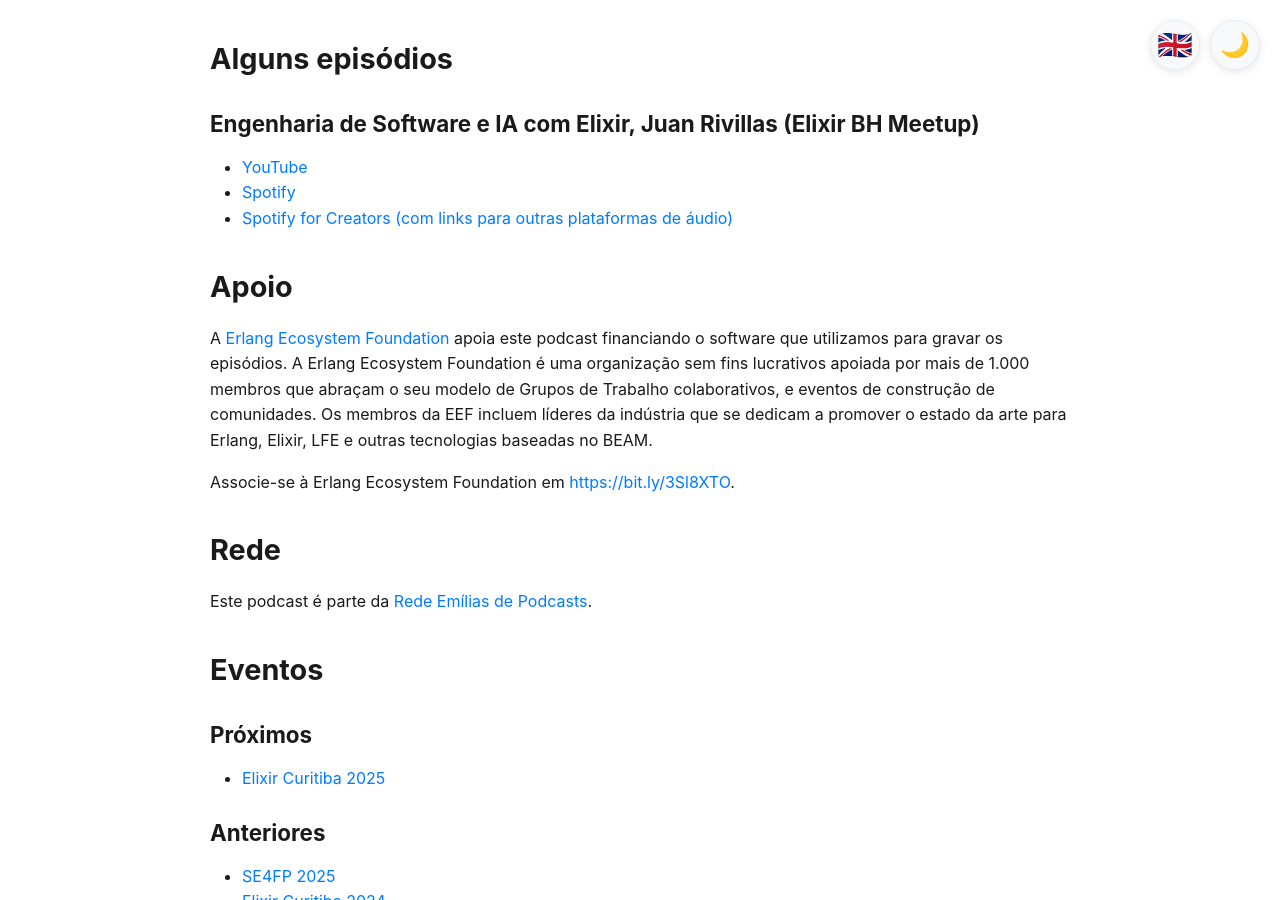
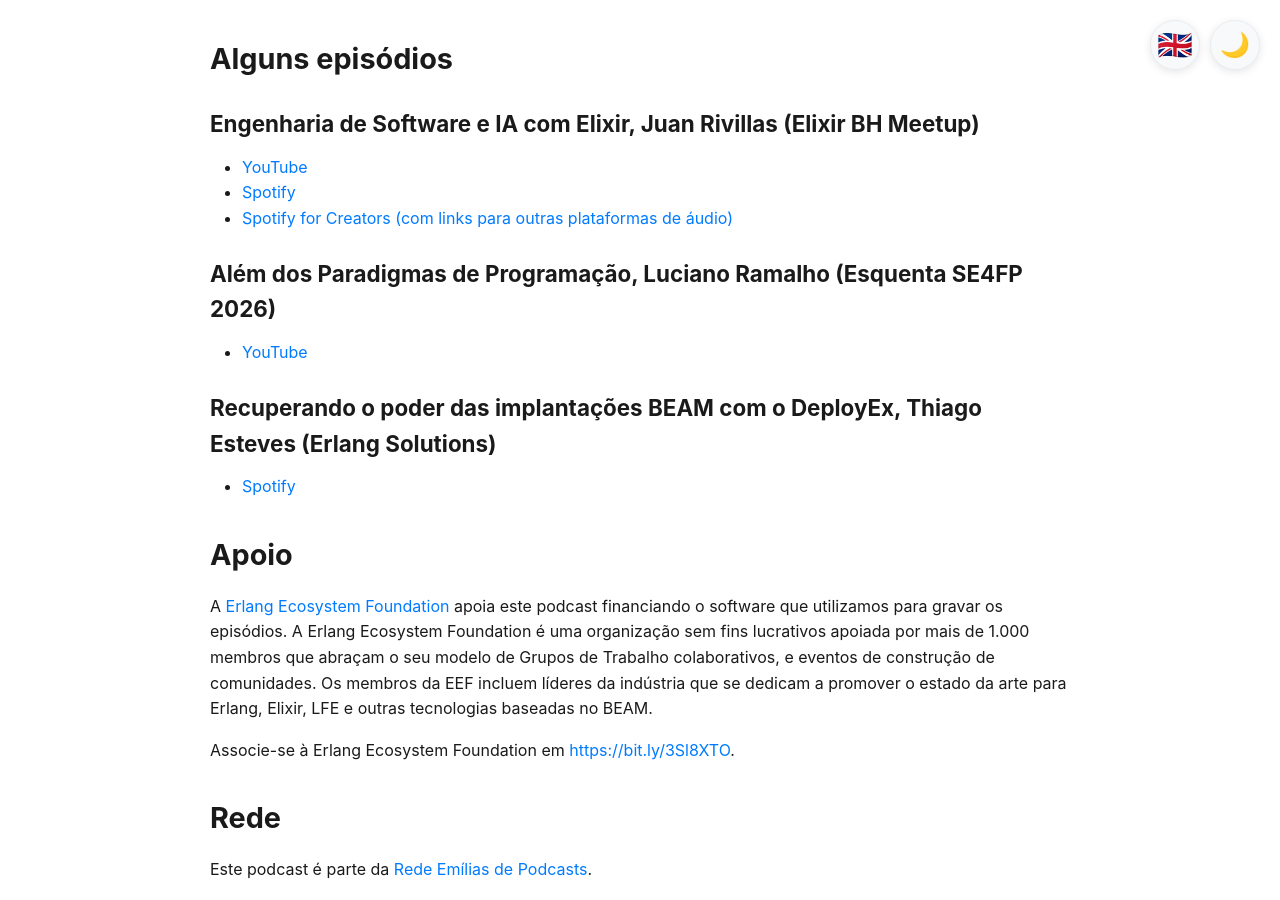
Before and after one commit to ElixiremFoco/elixiremfoco.github.io, a Jekyll site: the page built from index.md, in a window 1280 px wide and 900 px high, scrolled down 979 px. Built offline with Jekyll 4.4.1, drawn with Linux system fonts in a browser that asks for light colours.

Commit message:
Update index.md

```diff
--- a/index.md
+++ b/index.md
@@ -30,6 +30,14 @@
 - [YouTube](https://youtu.be/iSio8ZfY9I4)
 - [Spotify](https://open.spotify.com/episode/37ZUlAjTyRPX0zZSfFjY0P)
 - [Spotify for Creators (com links para outras plataformas de áudio)](https://creators.spotify.com/pod/profile/elixiremfoco/episodes/Engenharia-de-Software-e-IA-com-Elixir--Juan-Rivillas-Elixir-BH-Meetup-e3k006j)
+
+### Além dos Paradigmas de Programação, Luciano Ramalho (Esquenta SE4FP 2026)
+
+- [YouTube](https://youtube.com/live/PIQhsBbW0zc)
+
+### Recuperando o poder das implantações BEAM com o DeployEx, Thiago Esteves (Erlang Solutions)
+
+- [Spotify](https://open.spotify.com/episode/5OFNWMDihBPcWTcwMJ673f)
 
 ## Apoio
 
```
